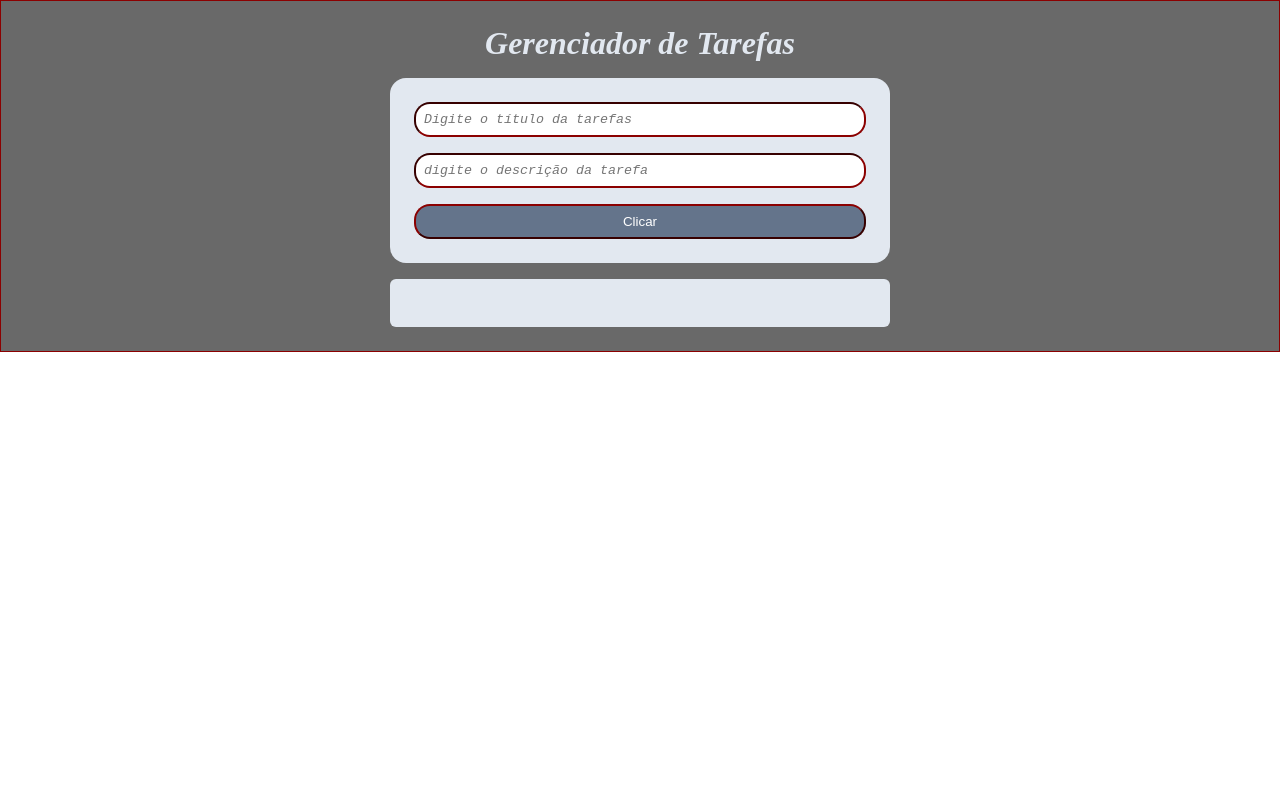
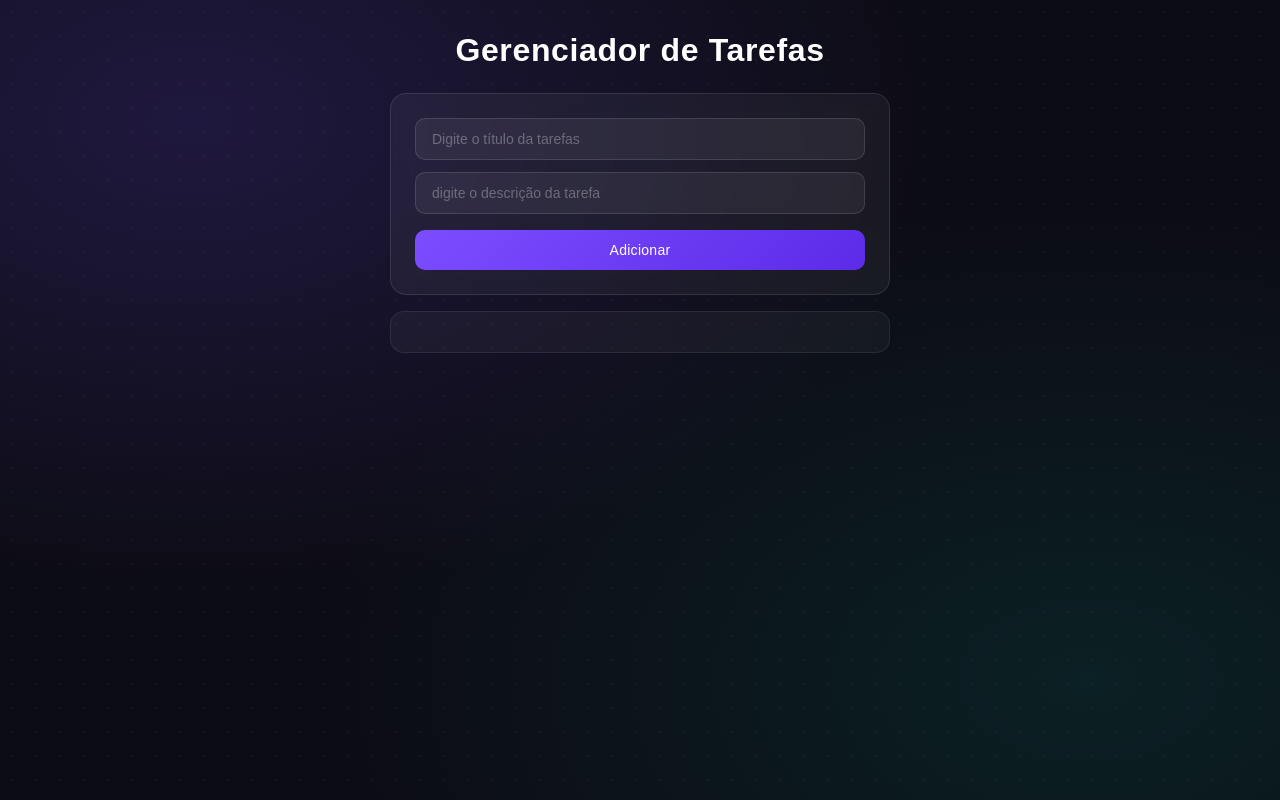
Before and after one commit to Enttony/gerenciador_de_tarefas, a plain HTML site: page frontend/views/private/home.html in a window 1280 px wide. Drawn offline with Linux system fonts and the light colour scheme.

Commit message:
Alteração no stilo css da tela home, no css é js dando novas funcionalidades

```diff
--- a/frontend/views/private/home.html
+++ b/frontend/views/private/home.html
@@ -15,12 +15,12 @@
     <main>
         <div id="div_main">
             <div id="div_principal">
-                <h1>Gerenciador de Tarefas</h1>
+                <h1 data-text='Gerenciador de Tarefas'>Gerenciador de Tarefas</h1>
                 <div id="add_tarefa">
                     <input id="01" required title="Teste"   name="01"   type="text" placeholder="Digite o título da tarefas">
                     <input id="02" required  title="Teste"  name="02"   type="text" placeholder="digite o descrição da tarefa">
                     <button id="button_butao">
-                        Clicar
+                        Adicionar
 
                     </button>
 
--- a/public/css/home.css
+++ b/public/css/home.css
@@ -1,93 +1,171 @@
-*{
+* {
     margin: 0px;
     padding: 0px;
     box-sizing: border-box;
-
-
-}
-h1{
-    color: #e2e8f0;
-    font-style: italic;
-    text-align: center;
-
-
-
-
 }
 
-#div_main{
+/* ── Fonte externa mais bonita ── */
+@import url('https://fonts.googleapis.com/css2?family=Outfit:wght@400;500;600&display=swap');
+
+body {
+    font-family: 'Outfit', sans-serif;
+    min-height: 100vh;
+}
+
+/* ── H1 reformulado ── */
+h1 {
+    color: #ffffff;
+    font-style: normal;           /* tirei o itálico */
+    font-weight: 600;
+    font-size: 32px;
+    text-align: center;
+    letter-spacing: 0.02em;
+    padding: 32px 0 8px;
+}
+
+/* subtítulo — adicione um <p> embaixo do h1 no HTML */
+h1 + p {
+    text-align: center;
+    font-size: 13px;
+    color: rgba(255, 255, 255, 0.4);
+    margin-bottom: 8px;
+}
+
+h1::before, h1::after{
+    content: attr(data-text);
+    position: absolute;
+    top: 0;
+    left: 0;
+    opacity: 0;
+}
+
+@keyframes glitch1 {
+    0%, 100% { clip-path: inset(0 0 95% 0); transform: translate(-2px, 0); color: #a78bfa; }
+    50%       { clip-path: inset(40% 0 50% 0); transform: translate(2px, 0); }
+}
+
+@keyframes glitch2 {
+    0%, 100% { clip-path: inset(70% 0 10% 0); transform: translate(2px, 0); color: #34d399; }
+    50%       { clip-path: inset(20% 0 70% 0); transform: translate(-2px, 0); }
+}
+
+h1.glitching::before {
+    opacity: 1;
+    animation: glitch1 0.3s steps(2) forwards;
+}
+
+h1.glitching::after {
+    opacity: 1;
+    animation: glitch2 0.3s steps(2) 0.05s forwards;
+}
+/* ── Fundo da página ── */
+#div_main {
     width: 100vw;
-    max-height: 100%;
+    min-height: 100vh;
     display: flex;
     justify-content: center;
-    background-color: dimgray;
-    border: 1px solid darkred;
-    padding: 24px;
-
-
-
+    background:
+        radial-gradient(ellipse at 15% 15%, rgba(120, 80, 255, 0.18) 0%, transparent 50%),
+        radial-gradient(ellipse at 85% 85%, rgba(0, 180, 150, 0.12) 0%, transparent 50%),
+        radial-gradient(circle, rgba(255, 255, 255, 0.04) 1px, transparent 1px),
+        #0c0c14;
+    background-size: 100% 100%, 100% 100%, 24px 24px, 100%;
 }
 
-#div_principal{
+/* ── Coluna central ── */
+#div_principal {
     width: 500px;
     display: flex;
     flex-direction: column;
     gap: 16px;
-
+    padding-bottom: 40px;
 }
 
-#add_tarefa{
+/* ── Card do formulário ── */
+#add_tarefa {
     display: flex;
     flex-direction: column;
-    gap: 16px;
+    gap: 12px;
     padding: 24px;
-    background-color: #e2e8f0;
-    border-radius: 6px;
-    box-shadow: 0 1px 3px rgba (0, 0, 0, 0.1);
+    background: rgba(255, 255, 255, 0.05);   /* glassmorphism */
+    border: 0.5px solid rgba(255, 255, 255, 0.1);
     border-radius: 16px;
-    border-color: darkred;
-
-}
-#button_butao{
-    background-color: #64748b;
-    color: white;
-    padding: 8px 16px;
-    border-radius: 16px;
-    font-weight: 500;
-    border: 24px 24px;
-    border-color: darkred;
-    cursor: pointer;
-
-}
-#button_butao:hover{
-    opacity: 0.9;
-
+    backdrop-filter: blur(8px);
 }
 
-input{
-    padding: 8px;
-    border-radius: 16px;
-    border-color: darkred;
-    font-style: italic;
-    font-family:'Courier New', Courier, monospace;
-
-
-
-
-
-
+/* ── Inputs corrigidos ── */
+input {
+    width: 100%;
+    padding: 12px 16px;
+    border-radius: 10px;
+    border: 0.5px solid rgba(255, 255, 255, 0.12);
+    background: rgba(255, 255, 255, 0.06);   /* fundo escuro translúcido */
+    color: #ffffff;
+    font-size: 14px;
+    font-family: 'Outfit', sans-serif;
+    font-style: normal;                        /* tirei o itálico */
+    outline: none;
+    transition: border-color 0.2s, background 0.2s;
 }
 
-ul{
+input::placeholder {
+    color: rgba(255, 255, 255, 0.3);
+}
+
+input:focus {
+    border-color: rgba(130, 100, 255, 0.6);
+    background: rgba(130, 100, 255, 0.08);
+}
+
+/* ── Botão de adicionar ── */
+#button_butao {
+    width: 100%;
+    padding: 12px;
+    background: linear-gradient(135deg, #7c4dff, #5b2be8);  /* roxo de destaque */
+    border: none;
+    border-radius: 10px;
+    color: #ffffff;
+    font-size: 14px;
+    font-weight: 500;
+    font-family: 'Outfit', sans-serif;
+    letter-spacing: 0.02em;
+    cursor: pointer;
+    transition: opacity 0.2s, transform 0.15s;
+    margin-top: 4px;
+}
+
+#button_butao:hover {
+    opacity: 0.88;
+    transform: translateY(-1px);
+}
+
+#button_butao:active {
+    transform: scale(0.98);
+}
+
+/* ── Lista de tarefas ── */
+ul {
     display: flex;
     flex-direction: column;
-    gap: 16px;
-    padding: 24px;
-    background-color: #e2e8f0;
-    border-radius: 6px;
-    box-shadow: 0 1px 3px rgba(0, 0, 0, 0);
+    gap: 10px;
+    padding: 20px;
+    background: rgba(255, 255, 255, 0.04);   /* dark, igual ao resto */
+    border: 0.5px solid rgba(255, 255, 255, 0.08);
+    border-radius: 14px;
+    list-style: none;
+}
 
+/* ── Cada item da lista ── */
+ul li {
+    background: rgba(255, 255, 255, 0.05);
+    border: 0.5px solid rgba(255, 255, 255, 0.08);
+    border-radius: 10px;
+    padding: 12px 16px;
+    color: rgba(255, 255, 255, 0.85);
+    font-size: 14px;
+    transition: background 0.2s;
+}
 
-
-
+ul li:hover {
+    background: rgba(255, 255, 255, 0.08);
 }
--- a/public/js/home.js
+++ b/public/js/home.js
@@ -1,6 +1,6 @@
 var butao = document.getElementById('button_butao')
 
-butao.addEventListener("click",async function(e){
+butao.addEventListener("adicionar",async function(e){
     e.preventDefault()
 
 
@@ -30,4 +30,26 @@ butao.addEventListener("click",async function(e){
 
 
 
+
+
 })
+
+
+const h1 = document.querySelector('h1')
+h1.setAttribute('data-text', h1.textContent)
+
+function triggerGlitch() {
+    h1.classList.remove('glitching')
+    void h1.offsetWidth
+    h1.classList.add('glitching')
+    setTimeout(() => h1.classList.remove('glitching'), 400)
+
+}
+
+
+window.addEventListener('load', () => {
+    setTimeout(triggerGlitch, 500)
+
+})
+
+h1.addEventListener('click', triggerGlitch)
```
